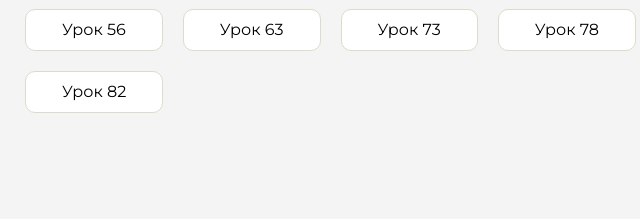
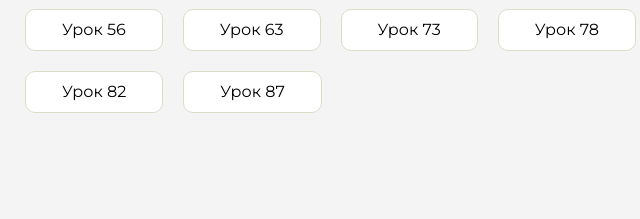
Before and after one commit to mimpi2/homework2, a plain HTML site: page index.html in a window 1280 px wide. Shown: the part 291-510 px from the top of the page, 431-1071 px from the left. Drawn offline with Linux system fonts and the light colour scheme.

Commit message:
Update index.html

```diff
--- a/index.html
+++ b/index.html
@@ -119,6 +119,9 @@
                     <li class="content__list-item">
                         <a href="newhomework-9/index.html">Урок 82</a>
                     </li>
+                     <li class="content__list-item">
+                        <a href="newhomework-9/index.html">Урок 87</a>
+                    </li>
                 </ul>
             </div>
             <div class="content__block hidden" id="diplomBlock">
```
